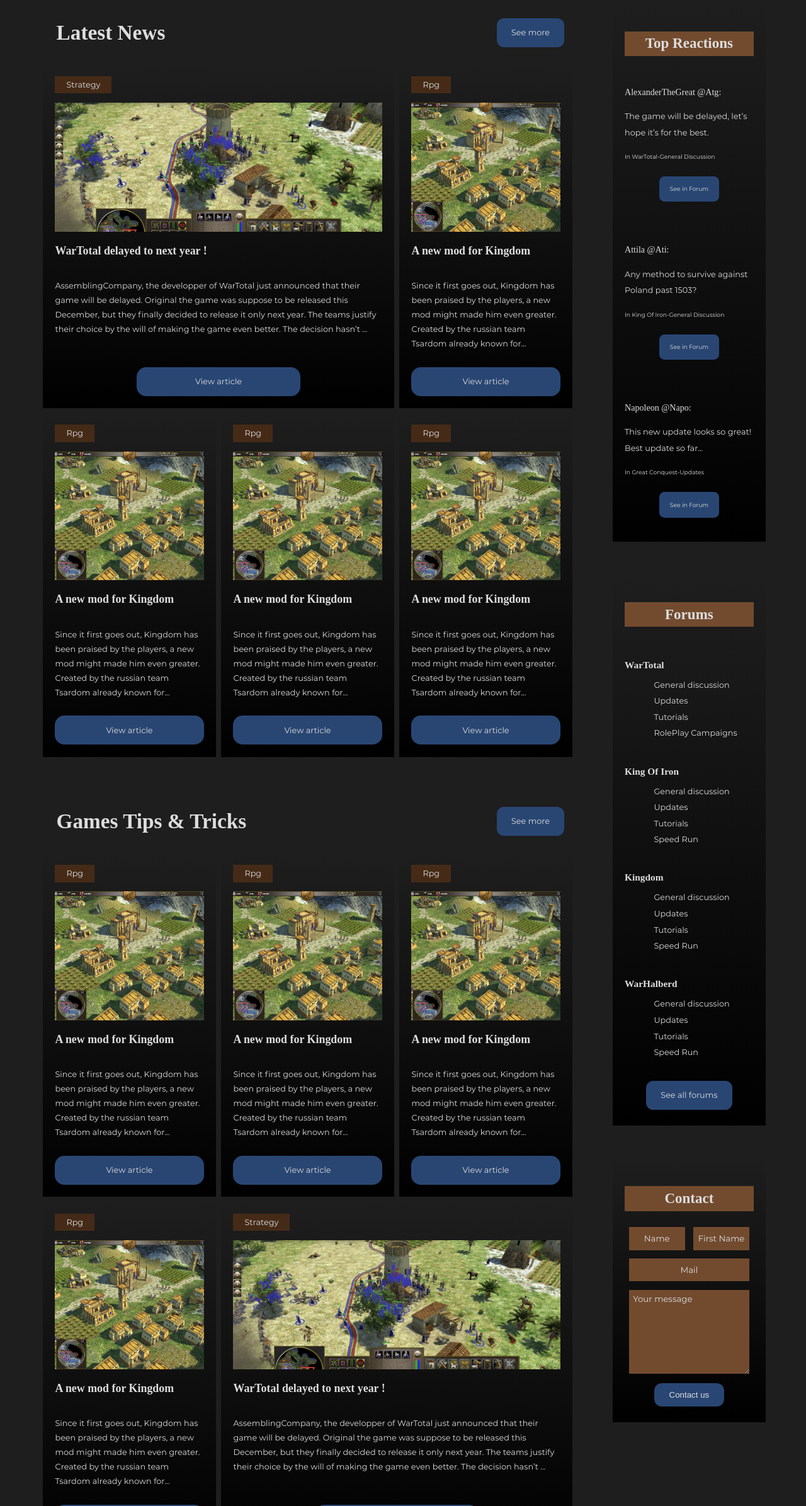
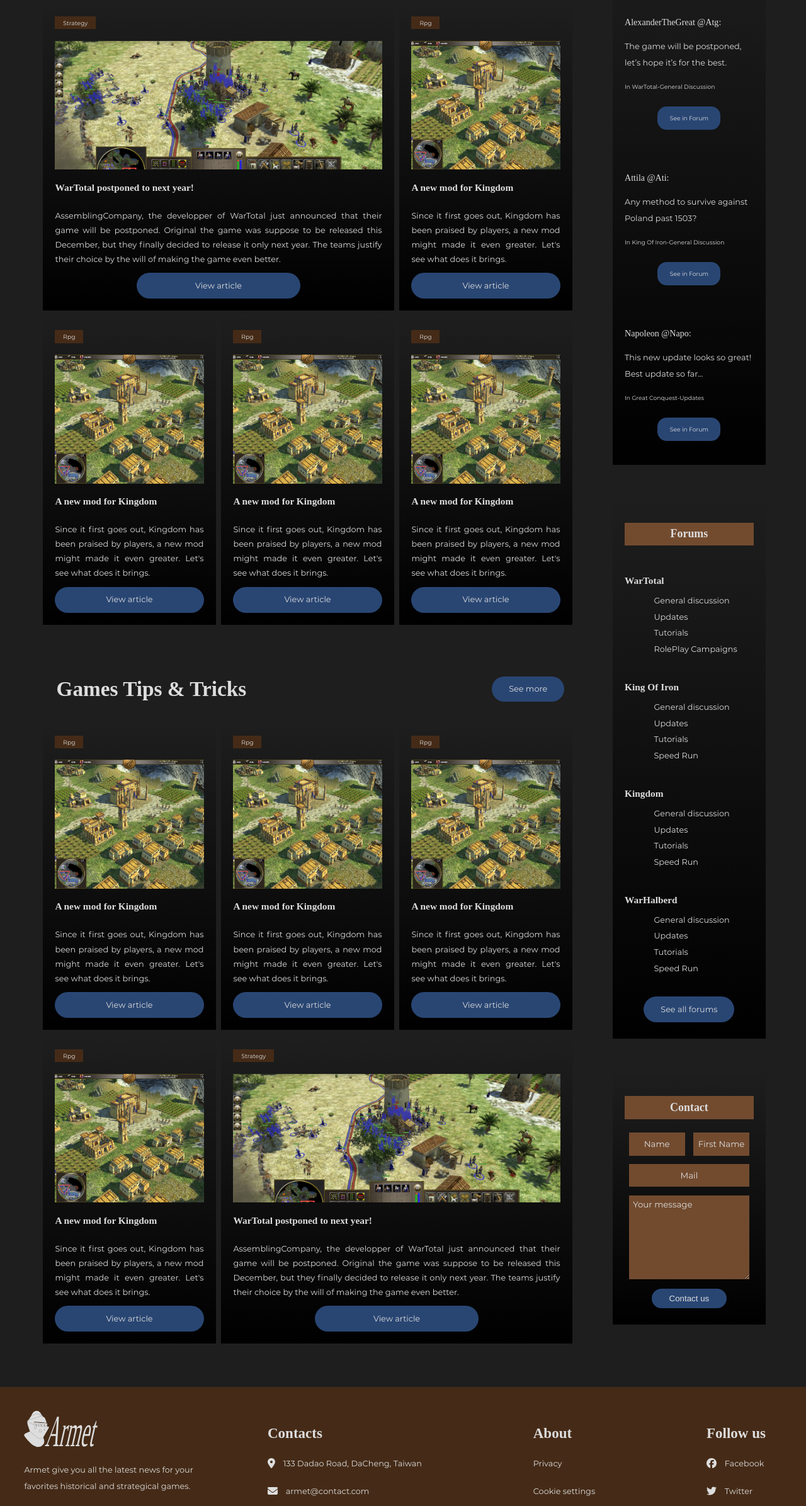
Before and after one commit to Xavier-lamy/landing-page, a plain HTML site: page index.html in a window 1280 px wide. Shown: the part 409-2800 px from the top of the page at 63% size. Drawn offline with Linux system fonts and the light colour scheme; a web font is replaced by a local one.

Commit message:
Finish standard desktop version

```diff
--- a/index.html
+++ b/index.html
@@ -12,7 +12,7 @@
 <body>
     <header>
         <div class="top-bar">
-            <span class="logo"><a href="#"><img src="assets/images/icons/logo-armet.svg" alt="Logo Armet" width="120" height="60"></a></span>
+            <span class="logo"><a href="#"><img src="assets/images/icons/logo-armet.svg" alt="Logo Armet" width="100" height="50"></a></span>
             <ul class="navbar">
                 <li><a href="#">Home</a></li>
                 <li><a href="#">News</a></li>
@@ -47,17 +47,16 @@
                     <a href="#" class="button">See more</a>
                 </div>
                 <div class="section-body">
-                    <div class="card card-lg">
+                    <div class="card-lg">
                         <span class="tag">Strategy</span>
                         <div class="card-img">
                             <img src="assets/images/pictures/AD-screenshot2-small.png" alt="A new mod for Kingdom" width="300" height="188" loading="lazy">
                         </div>
                         <div class="card-body">
-                            <h3>WarTotal delayed to next year !</h3>
-                            <p>AssemblingCompany, the developper of WarTotal just announced that their game will be delayed.
+                            <h3>WarTotal postponed to next year!</h3>
+                            <p>AssemblingCompany, the developper of WarTotal just announced that their game will be postponed.
                                 Original the game was suppose to be released this December, but they finally decided to
-                                release it only next year. The teams justify their choice by the will of making the game even better.
-                                The decision hasn’t ...</p>
+                                release it only next year. The teams justify their choice by the will of making the game even better.</p>
                             <a href="#" class="button button-lg">View article</a>
                         </div>
                     </div>
@@ -68,8 +67,7 @@
                         </div>
                         <div class="card-body">
                             <h3>A new mod for Kingdom</h3>
-                            <p>Since it first goes out, Kingdom has been praised by the players,
-                                a new mod might made him even greater. Created by the russian team Tsardom already known for...</p>
+                            <p>Since it first goes out, Kingdom has been praised by players, a new mod might made it even greater. Let's see what does it brings.</p>
                             <a href="#" class="button button-lg">View article</a>
                         </div>
                     </div>
@@ -80,8 +78,7 @@
                         </div>
                         <div class="card-body">
                             <h3>A new mod for Kingdom</h3>
-                            <p>Since it first goes out, Kingdom has been praised by the players,
-                                a new mod might made him even greater. Created by the russian team Tsardom already known for...</p>
+                            <p>Since it first goes out, Kingdom has been praised by players, a new mod might made it even greater. Let's see what does it brings.</p>
                             <a href="#" class="button button-lg">View article</a>
                         </div>
                     </div>
@@ -92,8 +89,7 @@
                         </div>
                         <div class="card-body">
                             <h3>A new mod for Kingdom</h3>
-                            <p>Since it first goes out, Kingdom has been praised by the players,
-                                a new mod might made him even greater. Created by the russian team Tsardom already known for...</p>
+                            <p>Since it first goes out, Kingdom has been praised by players, a new mod might made it even greater. Let's see what does it brings.</p>
                             <a href="#" class="button button-lg">View article</a>
                         </div>
                     </div>
@@ -104,8 +100,7 @@
                         </div>
                         <div class="card-body">
                             <h3>A new mod for Kingdom</h3>
-                            <p>Since it first goes out, Kingdom has been praised by the players,
-                                a new mod might made him even greater. Created by the russian team Tsardom already known for...</p>
+                            <p>Since it first goes out, Kingdom has been praised by players, a new mod might made it even greater. Let's see what does it brings.</p>
                             <a href="#" class="button button-lg">View article</a>
                         </div>
                     </div>
@@ -124,8 +119,7 @@
                         </div>
                         <div class="card-body">
                             <h3>A new mod for Kingdom</h3>
-                            <p>Since it first goes out, Kingdom has been praised by the players,
-                                a new mod might made him even greater. Created by the russian team Tsardom already known for...</p>
+                            <p>Since it first goes out, Kingdom has been praised by players, a new mod might made it even greater. Let's see what does it brings.</p>
                             <a href="#" class="button button-lg">View article</a>
                         </div>
                     </div>
@@ -136,8 +130,7 @@
                         </div>
                         <div class="card-body">
                             <h3>A new mod for Kingdom</h3>
-                            <p>Since it first goes out, Kingdom has been praised by the players,
-                                a new mod might made him even greater. Created by the russian team Tsardom already known for...</p>
+                            <p>Since it first goes out, Kingdom has been praised by players, a new mod might made it even greater. Let's see what does it brings.</p>
                             <a href="#" class="button button-lg">View article</a>
                         </div>
                     </div>
@@ -148,8 +141,7 @@
                         </div>
                         <div class="card-body">
                             <h3>A new mod for Kingdom</h3>
-                            <p>Since it first goes out, Kingdom has been praised by the players,
-                                a new mod might made him even greater. Created by the russian team Tsardom already known for...</p>
+                            <p>Since it first goes out, Kingdom has been praised by players, a new mod might made it even greater. Let's see what does it brings.</p>
                             <a href="#" class="button button-lg">View article</a>
                         </div>
                     </div>
@@ -160,22 +152,20 @@
                         </div>
                         <div class="card-body">
                             <h3>A new mod for Kingdom</h3>
-                            <p>Since it first goes out, Kingdom has been praised by the players,
-                                a new mod might made him even greater. Created by the russian team Tsardom already known for...</p>
+                            <p>Since it first goes out, Kingdom has been praised by players, a new mod might made it even greater. Let's see what does it brings.</p>
                             <a href="#" class="button button-lg">View article</a>
                         </div>
                     </div>
-                    <div class="card card-lg">
+                    <div class="card-lg">
                         <span class="tag">Strategy</span>
                         <div class="card-img">
                             <img src="assets/images/pictures/AD-screenshot2-small.png" alt="A new mod for Kingdom" width="300" height="188" loading="lazy">
                         </div>
                         <div class="card-body">
-                            <h3>WarTotal delayed to next year !</h3>
-                            <p>AssemblingCompany, the developper of WarTotal just announced that their game will be delayed.
+                            <h3>WarTotal postponed to next year!</h3>
+                            <p>AssemblingCompany, the developper of WarTotal just announced that their game will be postponed.
                                 Original the game was suppose to be released this December, but they finally decided to
-                                release it only next year. The teams justify their choice by the will of making the game even better.
-                                The decision hasn’t ...</p>
+                                release it only next year. The teams justify their choice by the will of making the game even better.</p>
                             <a href="#" class="button button-lg">View article</a>
                         </div>
                     </div>
@@ -190,7 +180,7 @@
                 <div class="sidebar-content">
                     <div class="comment-block">
                         <span class="pseudo">AlexanderTheGreat @Atg:</span>
-                        <p class="comment">The game will be delayed, let’s hope it’s for the best.</p>
+                        <p class="comment">The game will be postponed, let’s hope it’s for the best.</p>
                         <p class="forum-name">In WarTotal-General Discussion</p>
                         <a href="#" class="button">See in Forum</a>
                     </div>
--- a/styles/main.scss
+++ b/styles/main.scss
@@ -107,10 +107,10 @@
         color: $text;
         border-color: $button;
         border-style: none;
-        border-radius: 0.9em;
+        border-radius: 1.6em;
         box-shadow: none;
         display: inline-block;
-        padding: 0.8em 1.8em;
+        padding: 0.6em 2.1em;
         &:hover {
             cursor: pointer;
             background-color: $button-hover;
@@ -119,7 +119,6 @@
         &.button-lg {
             display: block;
             text-align: center;
-            border-radius: 1.2em;
         }
     }
     .card {
@@ -131,6 +130,7 @@
         .tag {
             background-color: $primary;
             padding: 0.5em 1.4em;
+            font-size: $p-small;
         }
         .card-img {
             width: auto;
@@ -148,22 +148,26 @@
             flex-direction: column;
             align-content: space-between;
             h3 {
-                font-size: $h5;
+                font-size: $h6;
+                margin-bottom: 0.5em;
             }
             p {
-                margin-bottom: 2em;
+                margin-bottom: 1em;
+                text-align: justify;
                 line-height: 1.8em;
-                height: 9em;
+                height: 7em;
                 overflow: hidden;
             }
         }
-    }
-    .card-lg {
-        flex-basis: calc(65%);
-        .button-lg {
-            margin: 0% 25%;
+        &-lg {
+            @extend .card;
+            flex-basis: calc(65%);
+            .button-lg {
+                margin: 0% 25%;
+            }
         }
     }
+
     input, textarea {
         background-color: $secondary;
         border: none;
@@ -186,10 +190,10 @@
 }
 .top-bar {
     display: flex;
-    padding: 1%;
+    padding: 0em 1%;
     justify-content: space-between;
     .logo {
-        margin: 1%;
+        margin: 0.5em;
         width: fit-content;
         height: fit-content;
     }
@@ -221,9 +225,10 @@
     display: flex;
     justify-content: space-around;
     align-items: center;
-    padding: 1%;
+    padding: 1em;
     .slogan {
         line-height: 2em;
+        margin: 0em;
     }
 }
 
@@ -283,7 +288,7 @@
     margin-top: 4em;
     .sidebar-title {
         h2 {
-            font-size: $h4;
+            font-size: $h5;
             background-color: $secondary;
             padding: 0.3em;
             text-align: center;
```
Also changed, not shown: styles/main.css, 1 other file.
